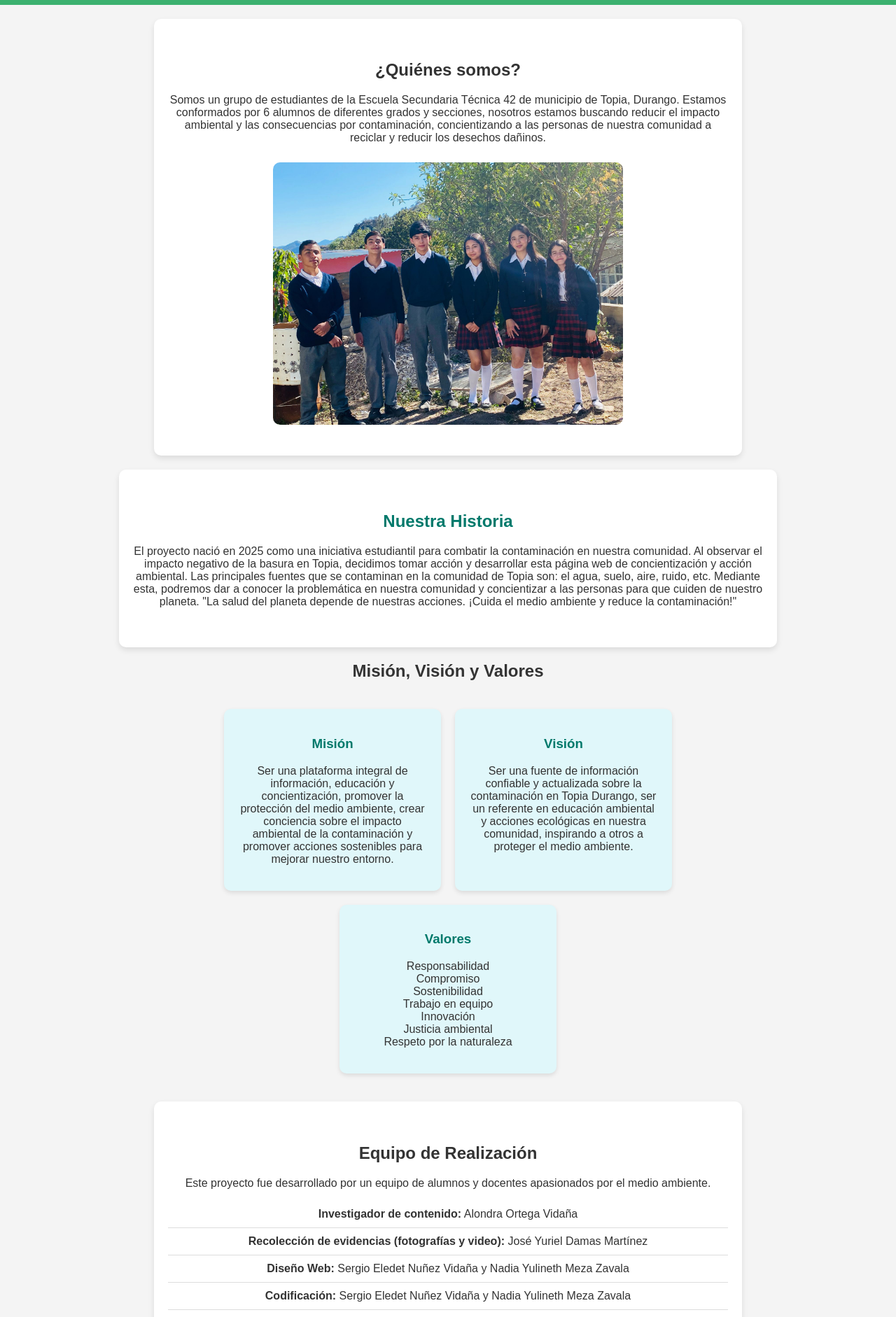
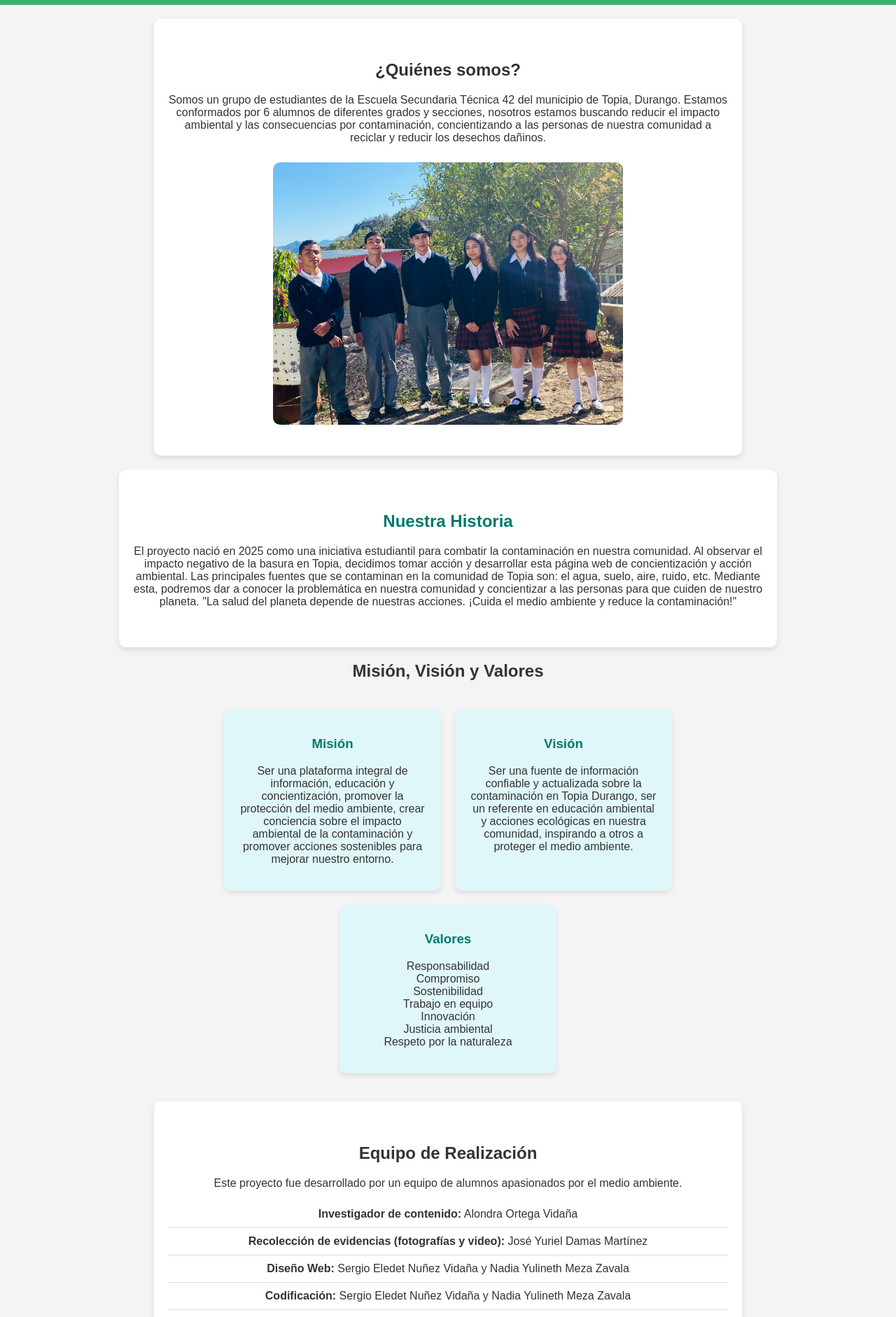
Before and after one commit to CleanTopia-web/CleanTopia-web.github.io, a plain HTML site: page nosotros.html in a window 1280 px wide. Shown: the part 277-2159 px from the top of the page at 70% size. Drawn offline with Linux system fonts and the light colour scheme.

Commit message:
Update nosotros.html

```diff
--- a/nosotros.html
+++ b/nosotros.html
@@ -28,7 +28,7 @@
 
     <section class="about"> <!-- Sección que describe al equipo -->
         <h2>¿Quiénes somos?</h2>
-        <p>Somos un grupo de estudiantes de la Escuela Secundaria Técnica 42 de municipio de Topia, Durango. Estamos conformados por 6 alumnos de diferentes grados y secciones, nosotros estamos buscando reducir el impacto ambiental y las consecuencias por contaminación, concientizando a las personas de nuestra comunidad a reciclar y reducir los desechos dañinos.</p>
+        <p>Somos un grupo de estudiantes de la Escuela Secundaria Técnica 42 del municipio de Topia, Durango. Estamos conformados por 6 alumnos de diferentes grados y secciones, nosotros estamos buscando reducir el impacto ambiental y las consecuencias por contaminación, concientizando a las personas de nuestra comunidad a reciclar y reducir los desechos dañinos.</p>
         <img src="imagenes/equipo.jpg" alt="Imagen del equipo" class="about-img"> <!-- Imagen del equipo -->
     </section>
 
@@ -69,7 +69,7 @@
 
     <section class="team"> <!-- Sección sobre el equipo de realización -->
         <h2>Equipo de Realización</h2>
-        <p>Este proyecto fue desarrollado por un equipo de alumnos y docentes apasionados por el medio ambiente.</p>
+        <p>Este proyecto fue desarrollado por un equipo de alumnos apasionados por el medio ambiente.</p>
         <ul>
             <li><strong>Investigador de contenido:</strong> Alondra Ortega Vidaña</li>
             <li><strong>Recolección de evidencias (fotografías y video):</strong> José Yuriel Damas Martínez </li>
```
